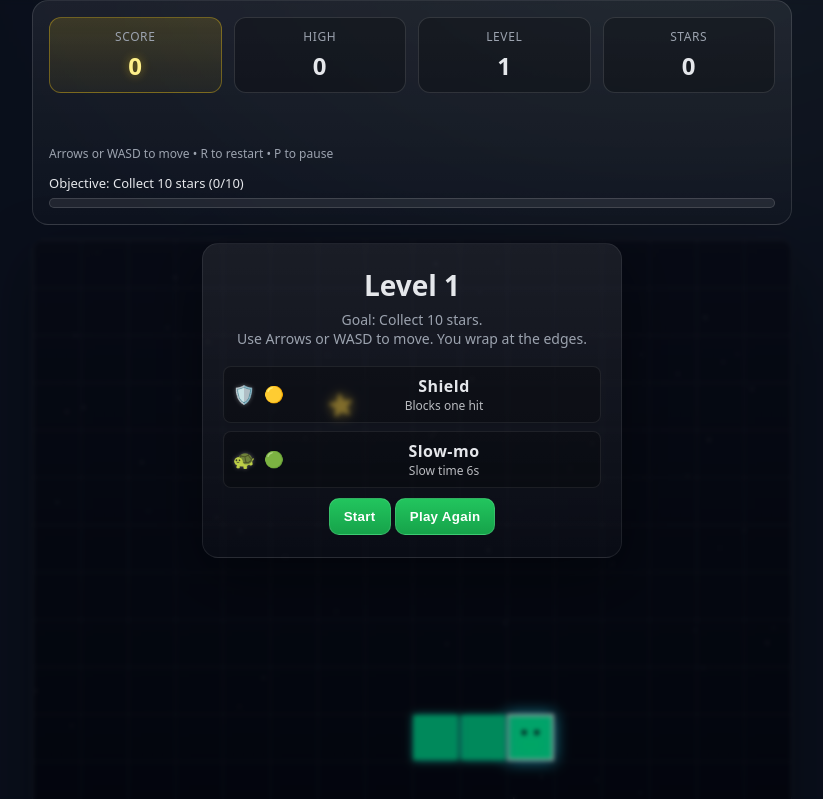
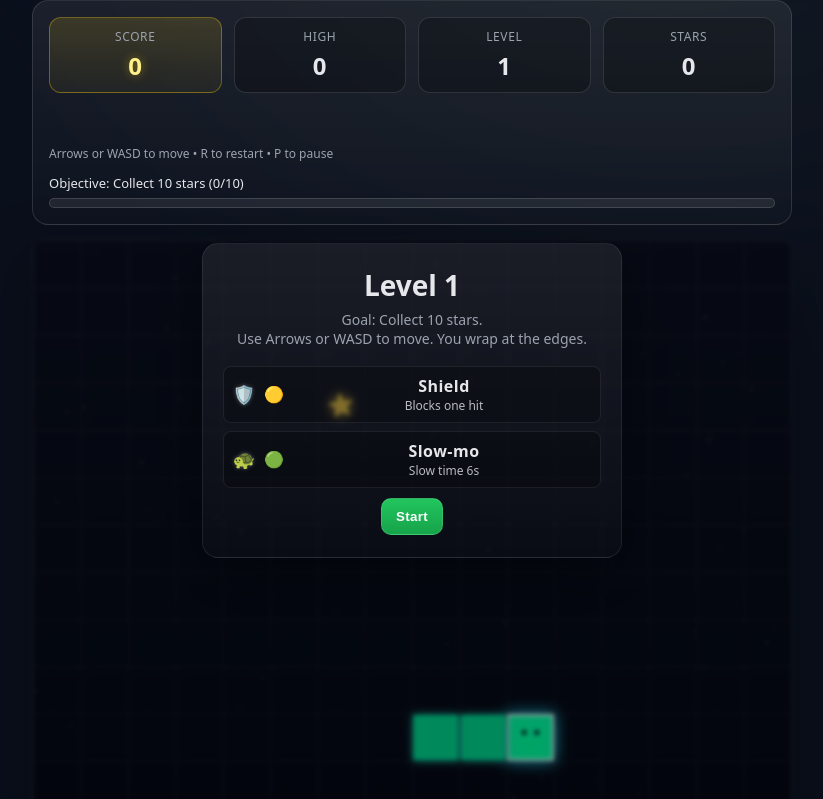
Before and after one commit to Tasbent/Space-Snake, a plain HTML site: page index.html in a window 1280 px wide. Shown: the top 799 px of the page, without its empty margins (228-1051 px from the left). Drawn offline with Linux system fonts and the light colour scheme.

Commit message:
UI: hide 'Play Again' on start overlay (only show after level complete/game over)

```diff
--- a/index.html
+++ b/index.html
@@ -93,7 +93,7 @@
             <button id="continue-button" class="btn">Continue</button>
           </div>
           <div id="intermission-shop" class="intermission-shop u-hidden"></div>
-          <button id="restart-button" class="btn">Play Again</button>
+          <button id="restart-button" class="btn u-hidden">Play Again</button>
         </div>
       </div>
 
```
